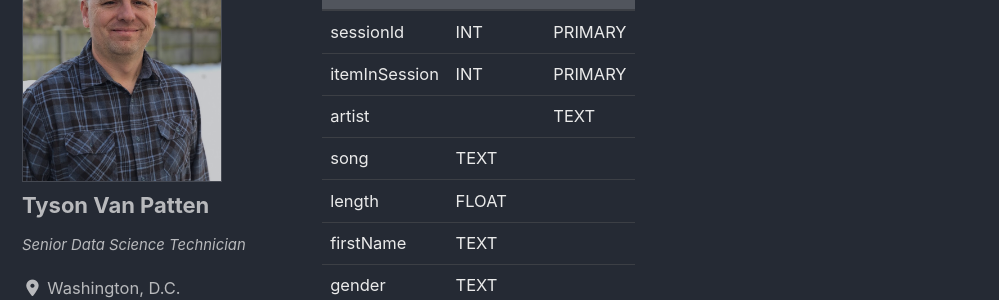
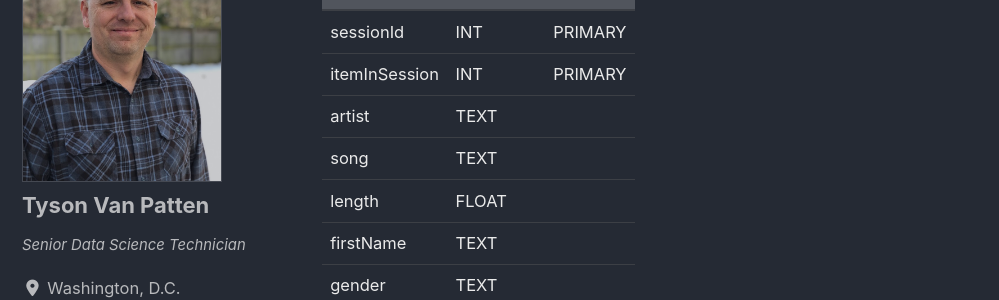
Before and after one commit to tvanpat/tvanpat, a Jekyll site: the page built from _portfolio/data_model_cassandra.md, in a window 1280 px wide and 900 px high, scrolled down 4410 px. Shown: the part 150-450 px from the top of the window, without its empty margins (0-999 px from the left). Built offline with Jekyll 4.4.1, drawn with Linux system fonts in a browser that asks for light colours; cached includes are drawn as plain includes; nearby versions of some CDN libraries; comment, search, counter and statistics services are not loaded.

```diff
--- a/_portfolio/data_model_cassandra.md
+++ b/_portfolio/data_model_cassandra.md
@@ -81,7 +81,7 @@ In the Sparkify database there is a session for each time a user logs in and an
  |-------------  | -------------  | -------------  |
 | sessionId           |   INT               |  PRIMARY |
 | itemInSession   |   INT                |  PRIMARY |
-| artist  |                 | TEXT  |
+| artist  |    TEXT             |   |
 | song            | TEXT                    |  |
 | length   |  FLOAT                 |  |
 | firstName  |  TEXT                |  |
```
Also changed, not shown: images/port/cassandra_model/query_1.PNG (added).
